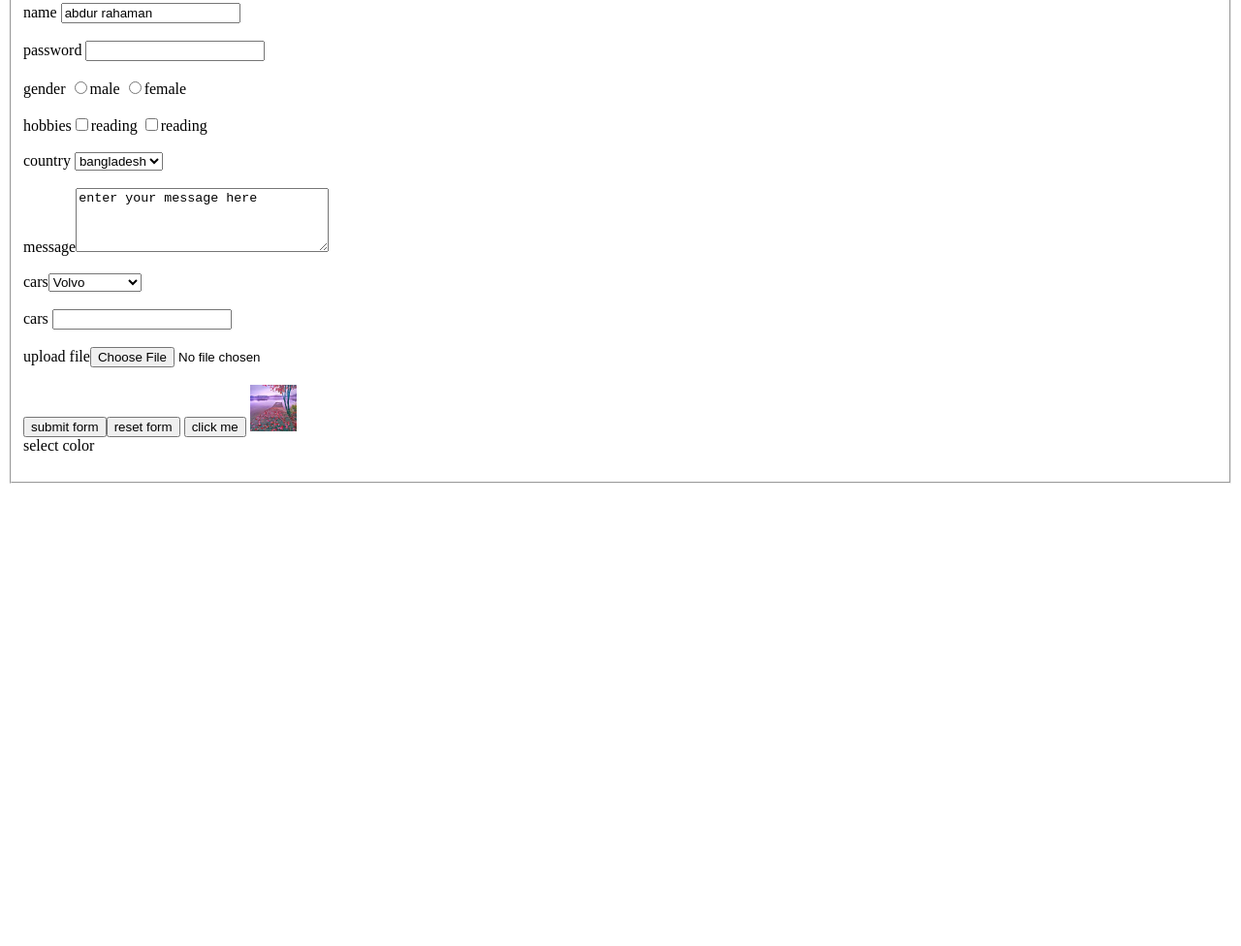
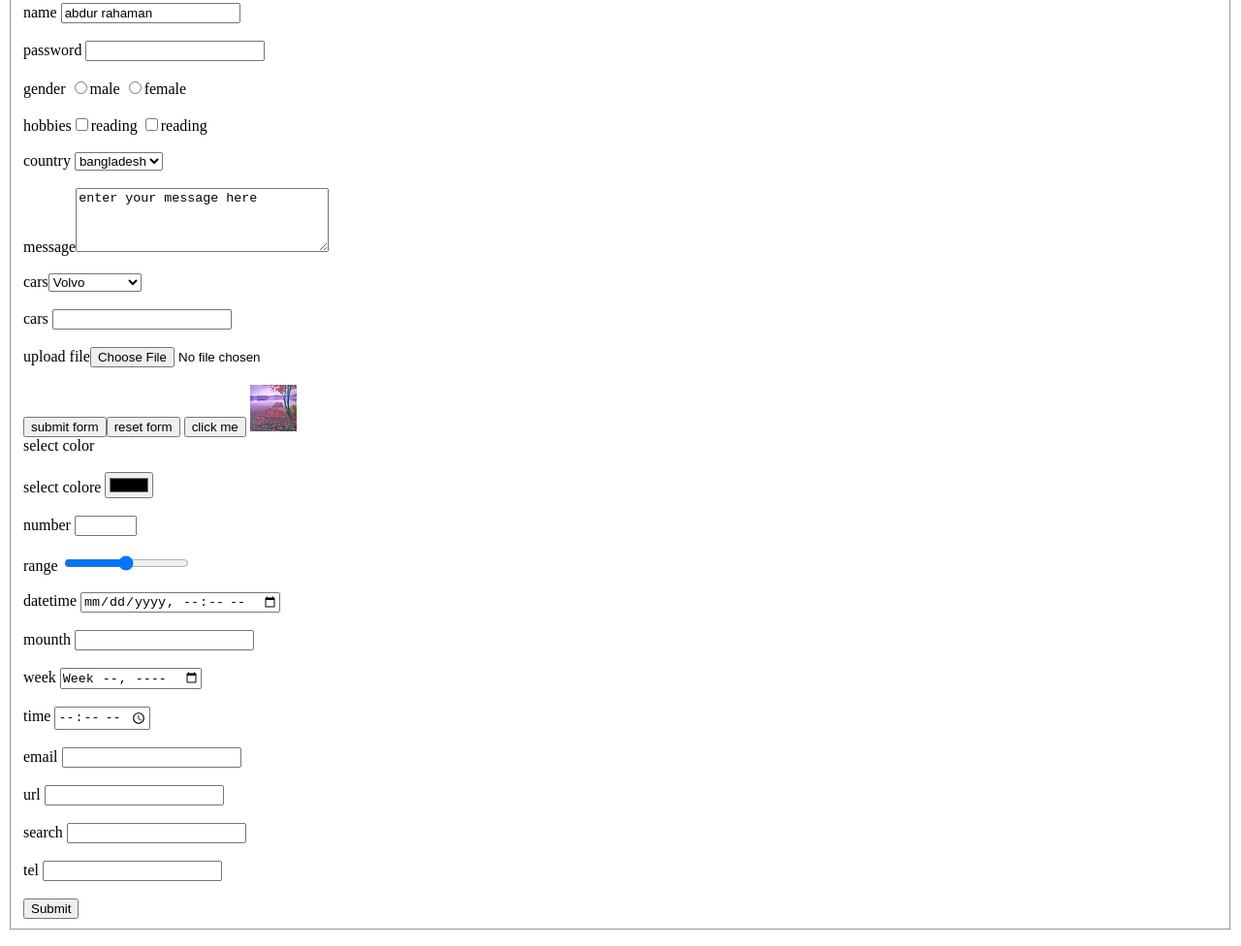
Before and after one commit to Abdur-Rahaman-Zamir/web-dev, a plain HTML site: page 1.HTML/12-form-tag/form2.html in a window 1280 px wide. Shown: the part 87-1063 px from the top of the page at 97% size. Before the commit the page ends 800 px from the top, so only its background shows below. Drawn offline with Linux system fonts and the light colour scheme.

Commit message:
about form tag new

```diff
--- a/1.HTML/12-form-tag/form2.html
+++ b/1.HTML/12-form-tag/form2.html
@@ -47,7 +47,19 @@
                 <input type="button" value="click me" onclick="alert('button clicked')" />
                 <input type="image" src="nature.jpeg" alt="submit" width="48" height="48">
                 <br><label> select color</label><intut type="color" name=""><br><br>
-            </fieldset>
+                    <label>select colore</label> <input type="color" name=""><br><br>
+                    <label>number</label> <input type="number" name="" min="0" max="100" step="5"    ><br><br>
+                    <label>range</label> <input type="range" name="" min="0" max="100" step="5"    ><br><br>
+                    <label>datetime</label> <input type="datetime-local" name=""> <br><br>
+                    <label>mounth</label> <input type="mounth" name=""> <br><br>
+                    <label>week</label> <input type="week" name=""> <br><br>
+                    <label>time</label> <input type="time" name=""> <br><br>
+                    <label>email</label> <input type="email" name=""><br><br>
+                    <label>url</label> <input type="url" name=""> <br><br>
+                     <label>search</label> <input type="search" name=""> <br><br>
+                      <label>tel</label> <input type="tel" name=""> <br><br>
+                      <input type="submit"/>
+                </fieldset>
     </form>
 </body>
 
```
